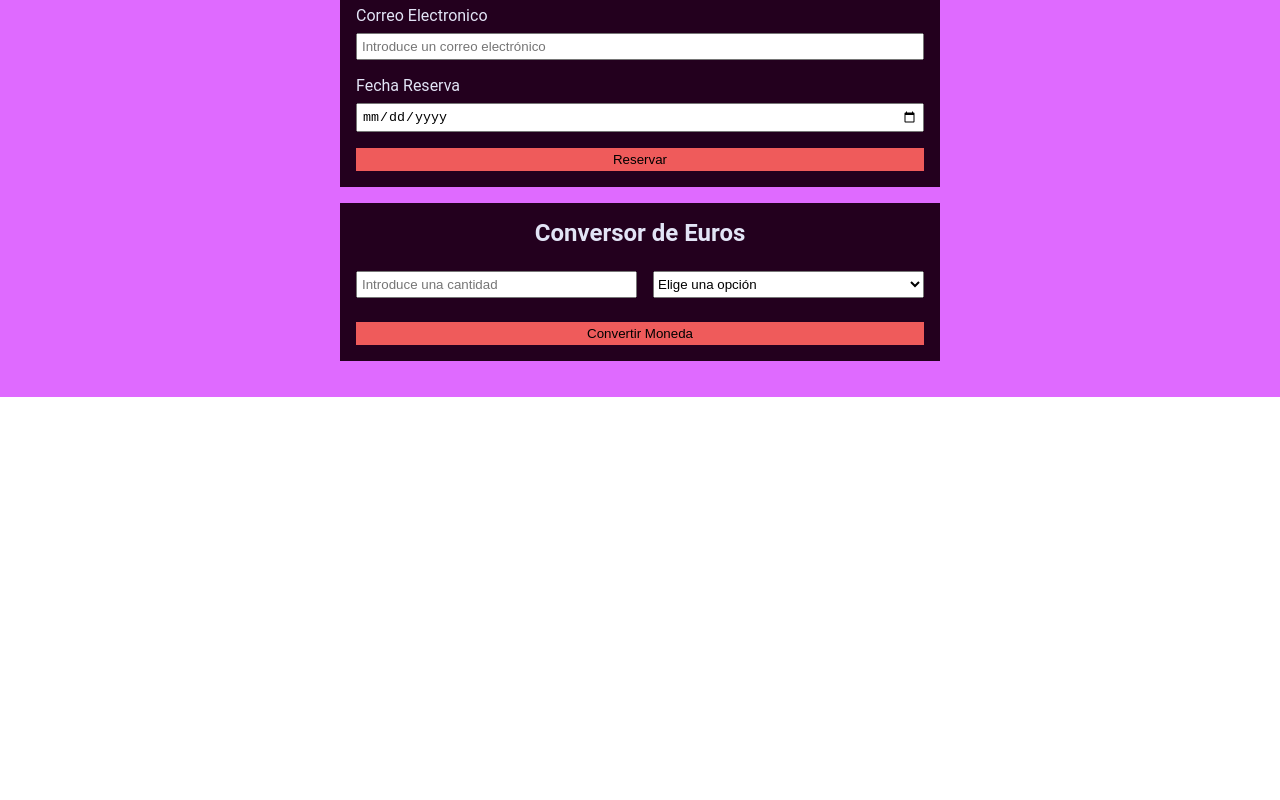
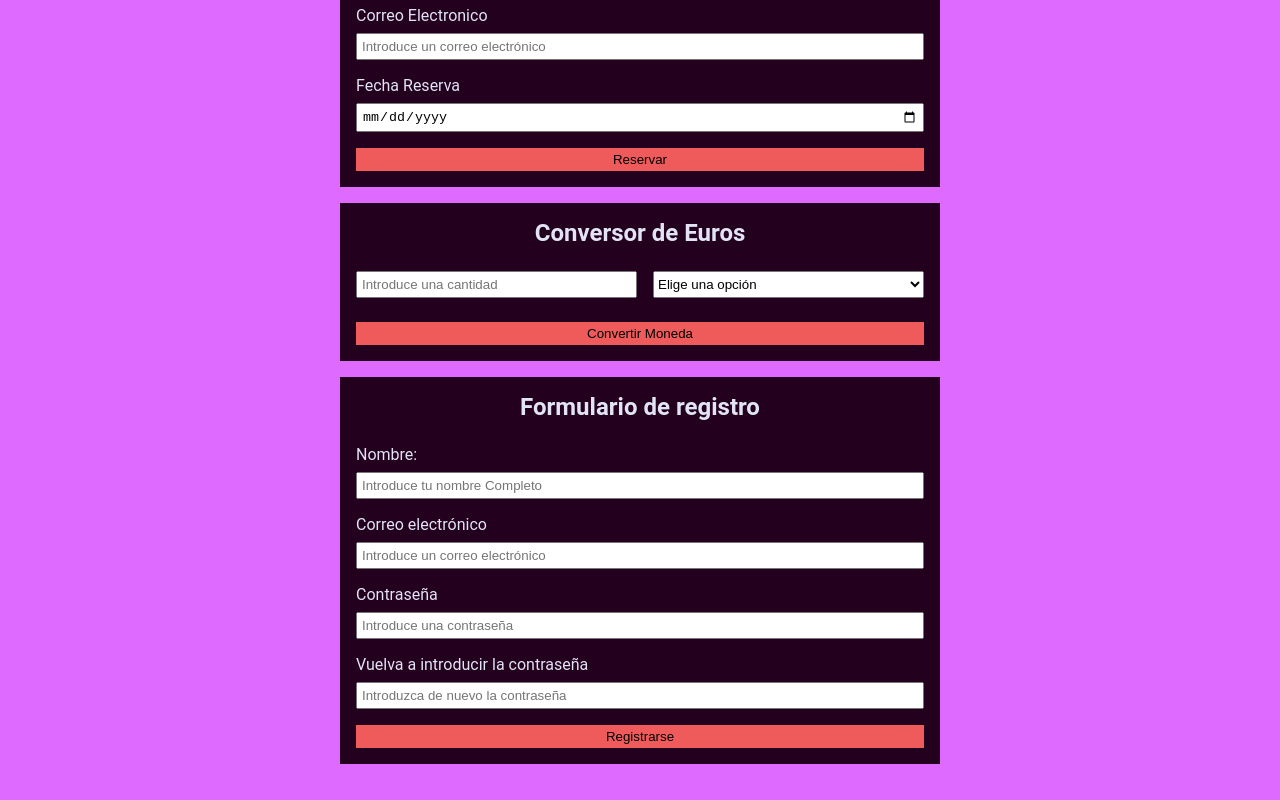
Before and after one commit to javier-ibanez-vizuete/react-formularios-controlados, a React (Vite) app: page / in a window 1280 px wide. Shown: the part 2513-3313 px from the top of the page. Before the commit the page ends 2910 px from the top, so only its background shows below. Built offline with nearby package versions, Linux system fonts and the light colour scheme.

Commit message:
feat(app): add a register form with inputs and password validation

```diff
--- a/src/App.jsx
+++ b/src/App.jsx
@@ -1,3 +1,4 @@
+import { useState } from "react";
 import { BookingForm } from "./components/BookingForm/BookingForm";
 import { CharacterCounter } from "./components/CharacterCounter/CharacterCounter";
 import { ContactForm } from "./components/ContactForm/ContactForm";
@@ -9,10 +10,12 @@ import { LoginForm } from "./components/LoginForm/LoginForm";
 import { RatingButtons } from "./components/RatingButtons/RatingButtons";
 import { VerificatorAge } from "./components/VerificatorAge/VerificatorAge";
 import { products } from "./utils/products/products";
+import { users } from "./utils/users/users";
+import { RegisterUserForm } from "./components/registerUserForm/registerUserForm";
 
 export const App = () => {
+	const [currentUsers, setCurrentUsers] = useState(users);
 	const randomNumber = () => Math.floor(Math.random() * (products.length - 1 - 0 + 1)) + 0;
-
 	return (
 		<>
 			<header>
@@ -23,12 +26,13 @@ export const App = () => {
 				<InputName />
 				<CharacterCounter />
 				<VerificatorAge />
-				<LoginForm />
+				<LoginForm users={currentUsers} />
 				<FavoriteColor />
 				<FeedbackForm />
 				<RatingButtons product={products[randomNumber()]} />
 				<BookingForm />
 				<CurrencyConverter />
+				<RegisterUserForm users={currentUsers} setCurrentUsers={setCurrentUsers}/>
 			</main>
 		</>
 	);
--- a/src/components/LoginForm/LoginForm.jsx
+++ b/src/components/LoginForm/LoginForm.jsx
@@ -7,7 +7,7 @@ const LOGIN_USER = {
 	password: "",
 };
 
-export const LoginForm = () => {
+export const LoginForm = ({users}) => {
 	const [currentUser, setCurrentUser] = useState(LOGIN_USER);
 	const [error, setError] = useState("");
 	const [isUser, setIsUser] = useState(false);
--- /dev/null
+++ b/src/components/RegisterUserForm/RegisterUserForm.jsx
@@ -0,0 +1,107 @@
+import { useState } from "react";
+import "./RegisterUserForm.css";
+
+const INITIAL_FORM_STATES = {
+	userName: "",
+	id: "",
+	name: "",
+	password: "",
+	email: "",
+	passwordVerification: "",
+};
+
+export const RegisterUserForm = ({ users, setCurrentUsers }) => {
+	const [verified, setVerified] = useState(false);
+	const [error, setError] = useState("");
+	const [form, setForm] = useState(INITIAL_FORM_STATES);
+	const { name, email, password, passwordVerification } = form;
+
+	const handleInputChange = (event) => {
+		const { name, value } = event.target;
+
+		setVerified(false);
+		setError("");
+		setForm((prev) => ({ ...prev, [name]: value }));
+
+		console.log("Cambiando inputs");
+	};
+
+	const onButtonClick = () => {
+		const { name, email, password, passwordVerification } = form;
+
+		if (!name) return setError("Introduce un nombre");
+		if (!email) return setError("Introduce un correo electronico");
+		if (!email.includes("@")) return setError("Email no valido '@'");
+		if (email.length < 2) return setError("Email no valido");
+		if (!password) return setError("Introduce una contraseña");
+		if (!passwordVerification) return setError("Vuelva a introducir la contraseña");
+		if (password !== passwordVerification) {
+			setError("Las contraseñas introducidas no coinciden");
+			setForm((prev) => ({ ...prev, passwordVerification: "", password: "" }));
+			return;
+		}
+		if (users.some((user) => user.email === email)) return setError("El email introducido ya existe");
+		const newId = Date.now();
+		const newUserName = name + newId.toString().slice(0, 3);
+		const newUser = { ...form, id: newId, userName: newUserName };
+		setCurrentUsers((prev) => [...prev, newUser]);
+		setForm(INITIAL_FORM_STATES);
+		setVerified((prev) => !prev);
+		console.log("Haciendo click en el boton");
+	};
+
+	return (
+		<div className="register-user-form exercise-container">
+			<h2>Formulario de registro</h2>
+			<div>
+				<div className="input-container">
+					<label htmlFor="name">Nombre:</label>
+					<input
+						type="text"
+						name="name"
+						id="name"
+						value={name}
+						placeholder="Introduce tu nombre Completo"
+						onChange={handleInputChange}
+					/>
+				</div>
+				<div className="input-container">
+					<label htmlFor="email">Correo electrónico</label>
+					<input
+						type="email"
+						name="email"
+						id="email"
+						value={email}
+						placeholder="Introduce un correo electrónico"
+						onChange={handleInputChange}
+					/>
+				</div>
+				<div className="input-container">
+					<label htmlFor="password">Contraseña</label>
+					<input
+						type="password"
+						name="password"
+						id="password"
+						value={password}
+						placeholder="Introduce una contraseña"
+						onChange={handleInputChange}
+					/>
+				</div>
+				<div className="input-container">
+					<label htmlFor="passwordVerification">Vuelva a introducir la contraseña</label>
+					<input
+						type="password"
+						name="passwordVerification"
+						id="passwordVerification"
+						value={passwordVerification}
+						placeholder="Introduzca de nuevo la contraseña"
+						onChange={handleInputChange}
+					/>
+				</div>
+				<button onClick={onButtonClick}>Registrarse</button>
+				{error && <h4 className="error">{error}</h4>}
+				{verified && <h4 className="aproved">Usuario Registrado Correctamente.</h4>}
+			</div>
+		</div>
+	);
+};
--- a/src/utils/users/users.js
+++ b/src/utils/users/users.js
@@ -4,53 +4,62 @@ export const users = [
 		id: "admin",
 		name: "admin",
 		password: "adminadmin",
+		email: "admin@example.com",
 	},
 	{
 		userName: "juanPerez",
 		id: "u1",
 		name: "Juan",
 		password: "Juan123!",
+		email: "juan.perez@example.com",
 	},
 	{
 		userName: "johnDoe",
 		id: "u2",
 		name: "John",
 		password: "DoeJohn2025#",
+		email: "john.doe@example.com",
 	},
 	{
 		userName: "luisGonzalez",
 		id: "u3",
 		name: "Luis",
 		password: "Luis#456",
+		email: "luis.gonzalez@example.com",
 	},
 	{
 		userName: "lauraMtz",
 		id: "u4",
 		name: "Laura",
 		password: "Laura!789",
+		email: "laura.mtz@example.com",
 	},
 	{
 		userName: "raquelSanchez",
 		id: "u5",
 		name: "Raquel",
 		password: "RaquelSecure1$",
+		email: "raquel.sanchez@example.com",
 	},
 	{
 		userName: "marioLopez",
 		id: "u6",
 		name: "Mario",
 		password: "Mario2025*",
+		email: "mario.lopez@example.com",
 	},
 	{
 		userName: "javiCordoba",
 		id: "u7",
 		name: "Javi",
 		password: "JaviPass#7",
+		email: "javi.cordoba@example.com",
 	},
 	{
 		userName: "ferDiaz",
 		id: "u8",
 		name: "Fer",
 		password: "Fer!321",
+		email: "fer.diaz@example.com",
 	},
 ];
```
Also changed, not shown: src/components/CurrencyConverter/CurrencyConverter.jsx (+9 -2 lines), src/components/RegisterUserForm/RegisterUserForm.css (added).
